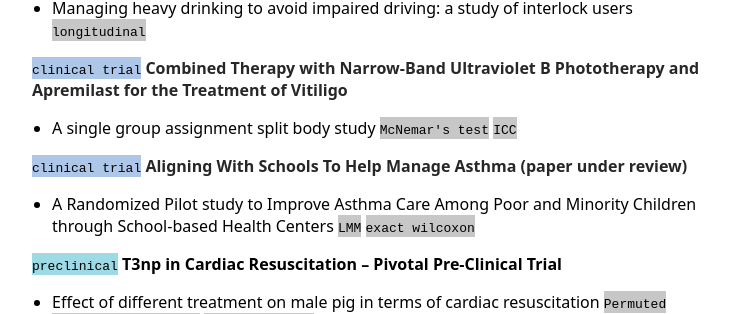
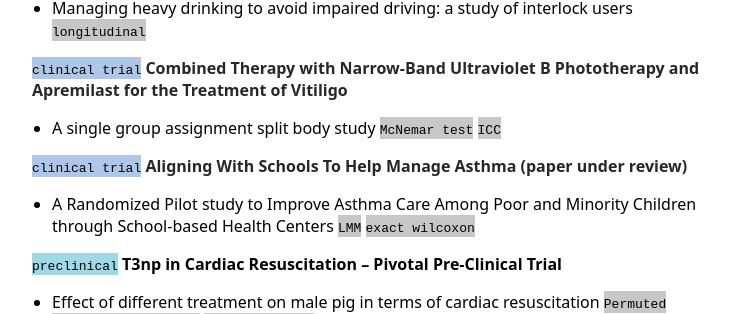
Before and after one commit to ziqiangc/ziqiangc.github.io, a Jekyll site: the page built from projects.md, in a window 1280 px wide and 900 px high, scrolled down 558 px. Shown: the part 137-451 px from the top of the window, without its empty margins (258-1009 px from the left). Built offline with Jekyll 4.4.1, drawn with Linux system fonts in a browser that asks for light colours; our own code applies the rules of GitHub Pages for plain Markdown files.

Commit message:
Update projects.md

```diff
--- a/projects.md
+++ b/projects.md
@@ -17,7 +17,7 @@
 - Managing heavy drinking to avoid impaired driving: a study of interlock users <span style="background-color: #c7c7c7">`longitudinal`</span>
 
 <span style="background-color: #aec7e8">`clinical trial`</span> [**Combined Therapy with Narrow-Band Ultraviolet B Phototherapy and Apremilast for the Treatment of Vitiligo**](https://clinicaltrials.gov/ct2/show/study/NCT03123016)
-- A single group assignment split body study <span style="background-color: #c7c7c7">`McNemar's test`</span> <span style="background-color: #c7c7c7">`ICC`</span>
+- A single group assignment split body study <span style="background-color: #c7c7c7">`McNemar test`</span> <span style="background-color: #c7c7c7">`ICC`</span>
 
 <span style="background-color: #aec7e8">`clinical trial`</span> [**Aligning With Schools To Help Manage Asthma (paper under review)**](https://clinicaltrials.gov/ct2/show/NCT03032744)
 - A Randomized Pilot study to Improve Asthma Care Among Poor and Minority Children through School-based Health Centers <span style="background-color: #c7c7c7">`LMM`</span> <span style="background-color: #c7c7c7">`exact wilcoxon`</span>
```
